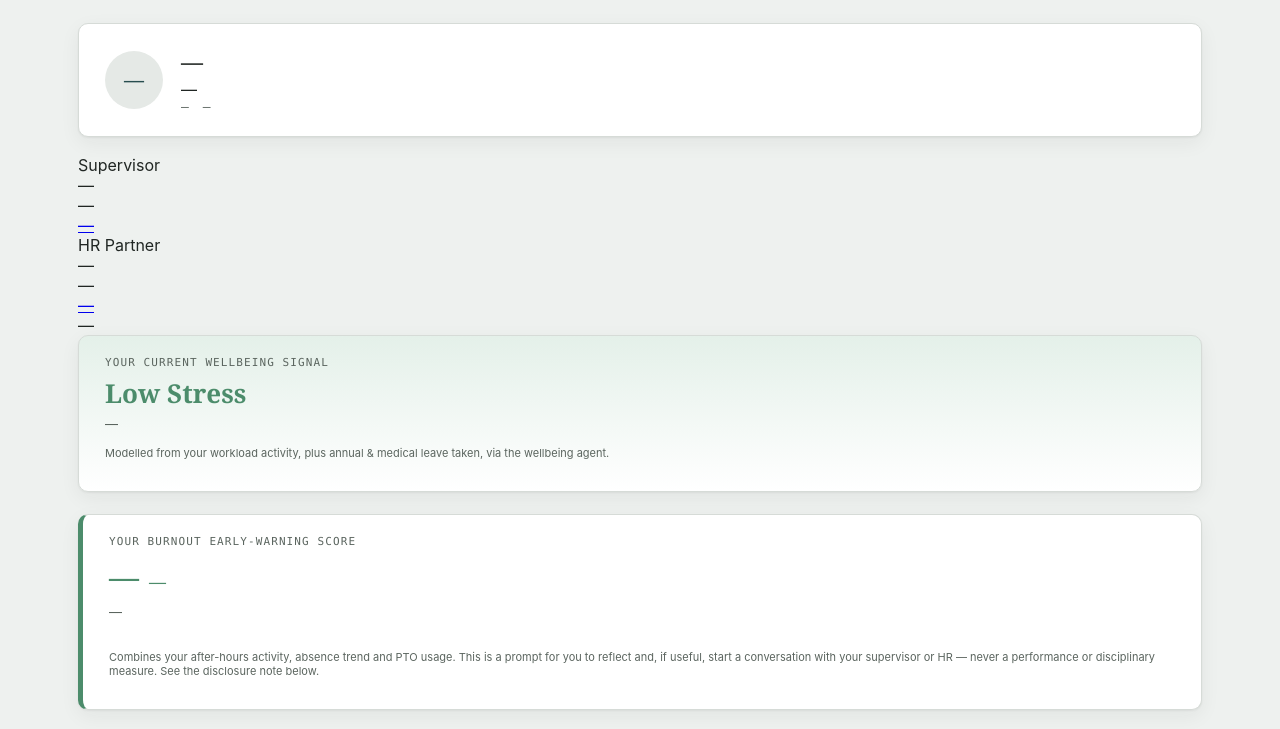
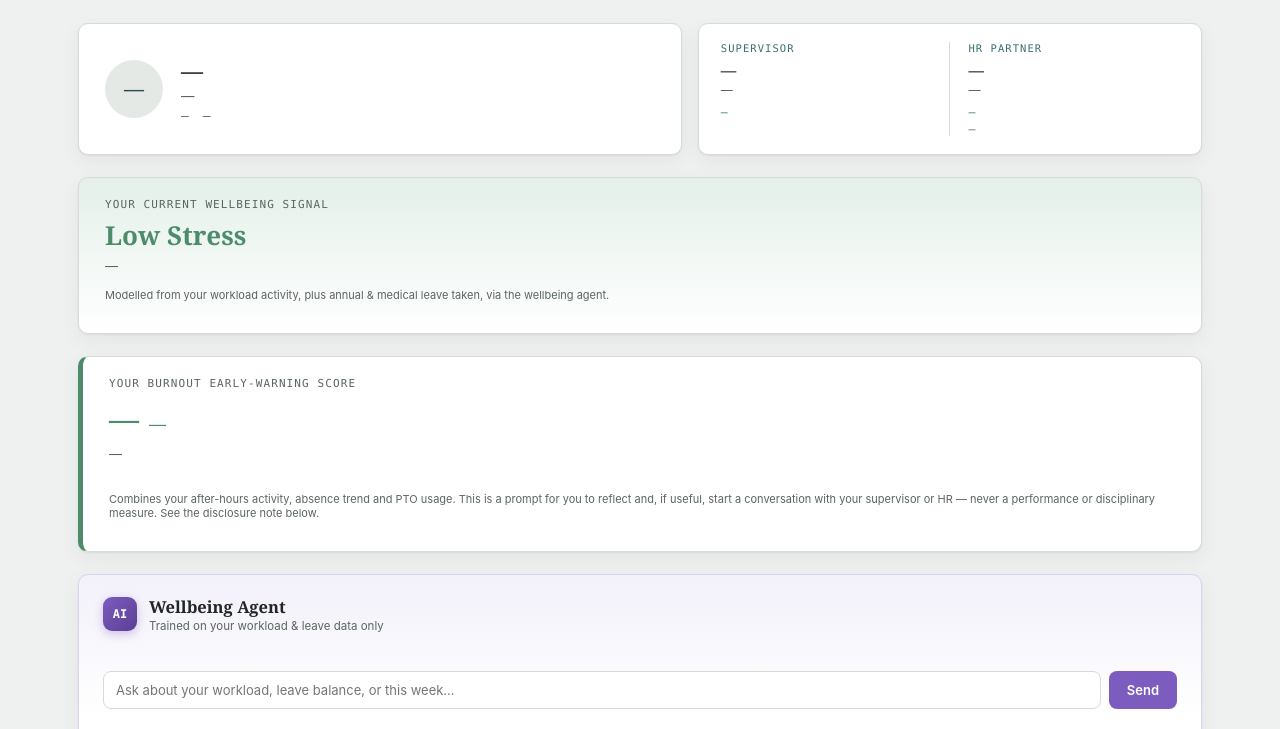
Before and after one commit to ljj351-beep/JJK, a plain HTML site: page Employee/Employeeindex.html in a window 1280 px wide. Shown: the part 203-932 px from the top of the page. Drawn offline with Linux system fonts and the light colour scheme; files that its build step writes are made by us from their sources; files whose address does not match are found by name.

Commit message:
Update Employeeindex.html

```diff
--- a/Employee/Employeeindex.html
+++ b/Employee/Employeeindex.html
@@ -4,7 +4,7 @@
 <meta charset="UTF-8">
 <title>My Wellbeing — Employee Portal</title>
 <meta name="viewport" content="width=device-width, initial-scale=1">
-<link rel="stylesheet" href="styles.css">
+<link rel="stylesheet" href="Employeestyles.css">
 </head>
 <body>
 
```
